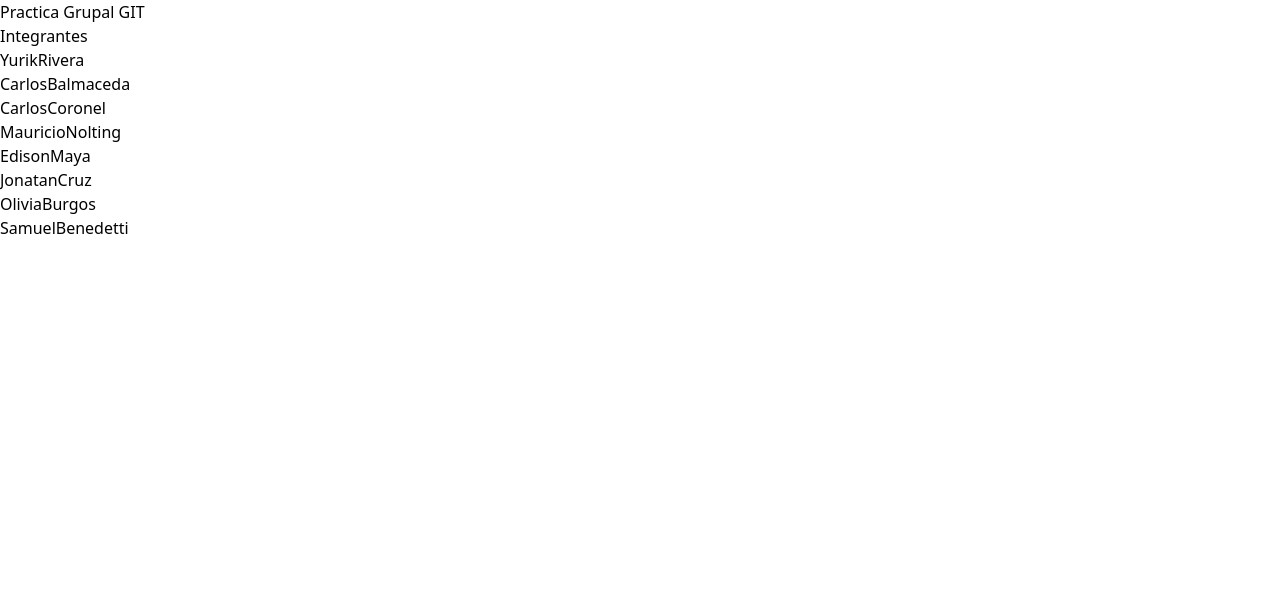
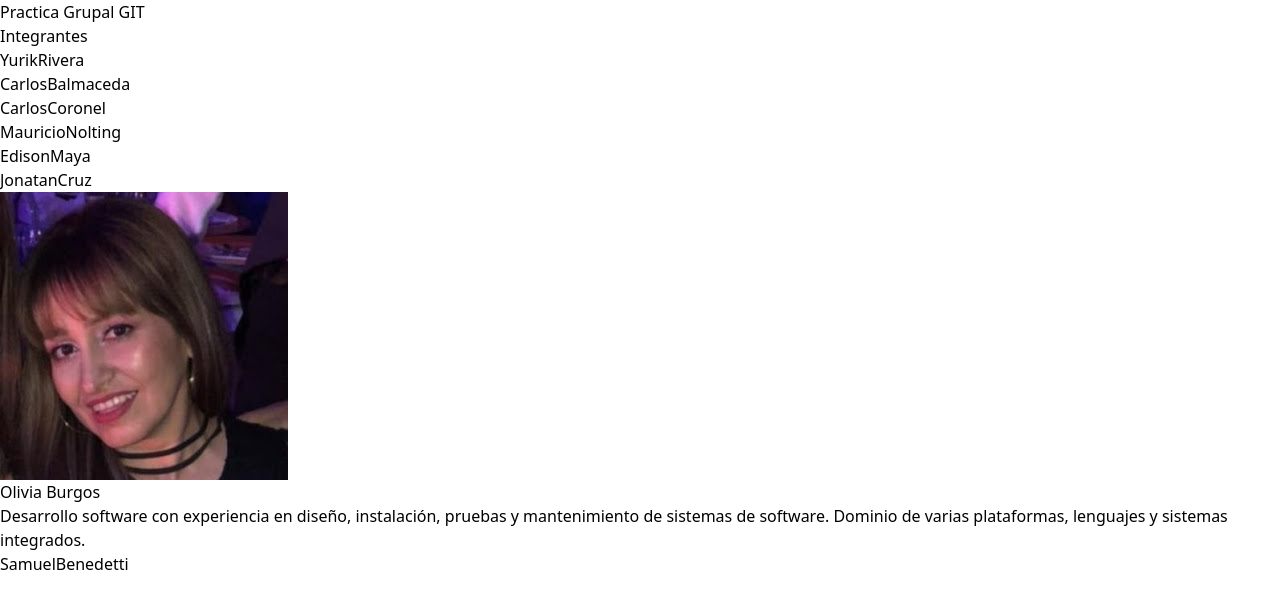
Before and after one commit to MauricioNolting/practica-grupal-GIT, a React (Vite) app: page / in a window 1280 px wide. Shown: the top 608 px of the page. Built offline with nearby package versions, Linux system fonts and the light colour scheme.

Commit message:
first_commit_oliviaburgos

```diff
--- a/src/components/OliviaBurgos.jsx
+++ b/src/components/OliviaBurgos.jsx
@@ -1,6 +1,17 @@
 const OliviaBurgos = () => {
   return (
-    <div>OliviaBurgos</div>
-  )
+    <article>
+      <header>
+        <img className="w-[200px] mx-auto rounded-xl" src="/oliviaburgos.jpg" alt="" />
+      </header>
+      <h3>Olivia Burgos</h3>
+
+      <div className="max-w-[400px] text-center mx-auto">
+      <p>
+      Desarrollo  software con experiencia en diseño, instalación, pruebas y mantenimiento de sistemas de software. Dominio de varias plataformas, lenguajes y sistemas integrados.
+      </p>
+      </div>
+    </article>
+    )
 }
 export default OliviaBurgos
```
Also changed, not shown: public/oliviaburgos.jpg (added).
